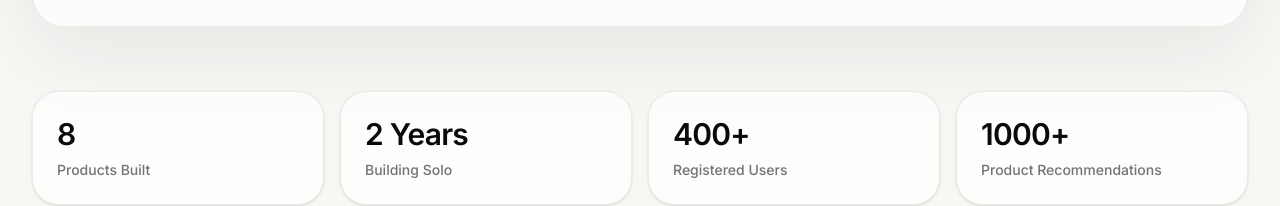
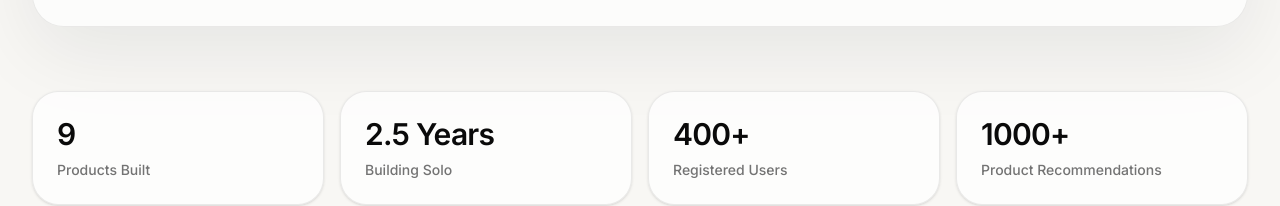
Before and after one commit to w2jmoe/jay-portfolio, a Next.js app: page / in a window 1280 px wide. Shown: the part 790-996 px from the top of the page. Built offline with nearby package versions, Linux system fonts and the light colour scheme; no server answers.

Commit message:
update ANS

```diff
--- a/src/data/site.ts
+++ b/src/data/site.ts
@@ -24,8 +24,8 @@ export const siteUrl = "https://w2jmoe.github.io/jay-portfolio";
 export const metrics = [
   {
     value: {
-      en: "8",
-      zh: "8"
+      en: "9",
+      zh: "9"
     },
     label: {
       en: "Products Built",
@@ -34,8 +34,8 @@ export const metrics = [
   },
   {
     value: {
-      en: "2 Years",
-      zh: "2 年"
+      en: "2.5 Years",
+      zh: "2.5 年"
     },
     label: {
       en: "Building Solo",
```
